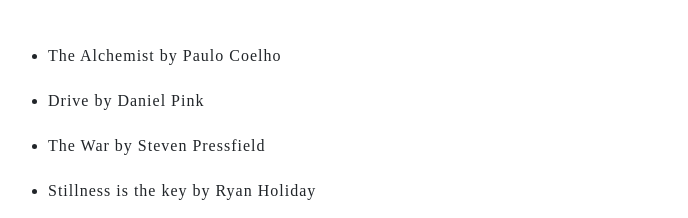
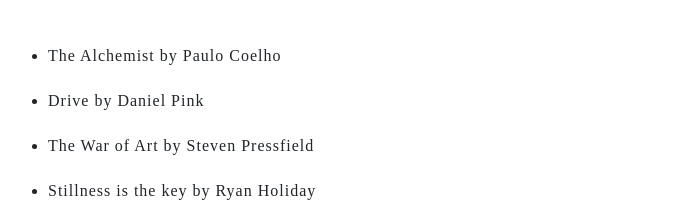
Before and after one commit to OloriAsabi/OloriAsabi.github.io, a React (Create React App) app: page /about in a window 1280 px wide. Shown: the part 1380-1598 px from the top of the page, without its empty margins (82-770 px from the left). Built offline with nearby package versions, Linux system fonts and the light colour scheme; a web font is replaced by a local one.

Commit message:
commit on 'main'\

```diff
--- a/src/components/About.js
+++ b/src/components/About.js
@@ -38,7 +38,7 @@
                     <ul className="books">
                         <li>The Alchemist by Paulo Coelho</li>
                         <li>Drive by Daniel Pink</li>
-                        <li>The War by Steven Pressfield</li>
+                        <li>The War of Art by Steven Pressfield</li>
                         <li>Stillness is the key by Ryan Holiday</li>
                         <li>The Lean Startup by Eric Ries</li>
                         <li>The Price of Progress by Christopher Ryan</li>
```
Also changed, not shown: 1 other file (tests, documents, lock files or other folders).
